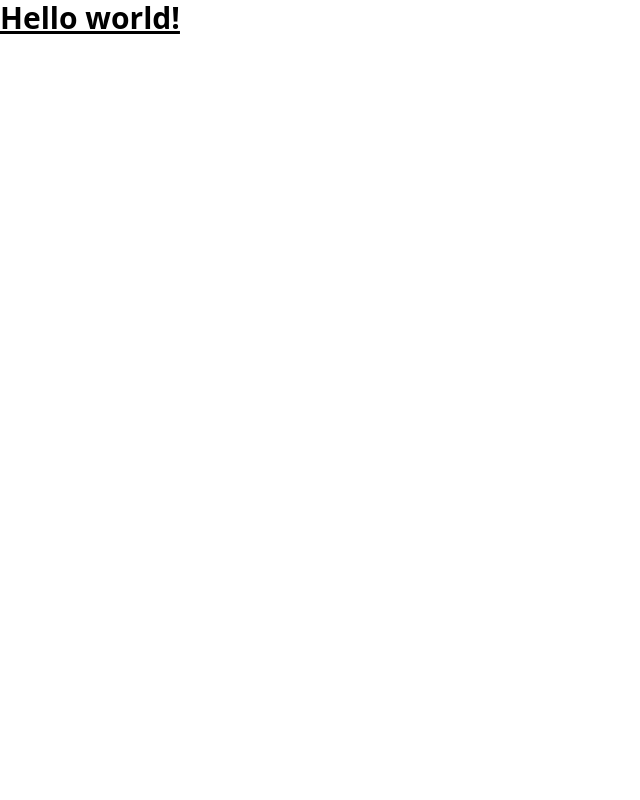
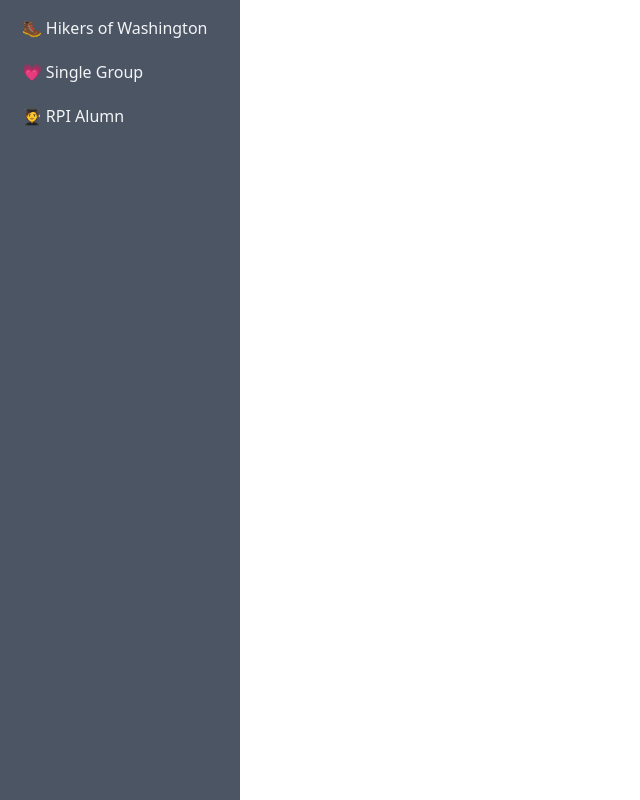
Before and after one commit to norbusonam/chatter, a React (Create React App) app in the folder frontend/: page / in a window 1280 px wide. Shown: the whole page, without its empty margins (0-640 px from the left). Built offline with nearby package versions, Linux system fonts and the light colour scheme.

Commit message:
sidebar with dummy data

```diff
--- a/frontend/package.json
+++ b/frontend/package.json
@@ -9,6 +9,7 @@
     "react": "^18.2.0",
     "react-dom": "^18.2.0",
     "react-scripts": "5.0.1",
+    "socket.io-client": "^4.5.1",
     "web-vitals": "^2.1.4"
   },
   "scripts": {
--- a/frontend/src/App.js
+++ b/frontend/src/App.js
@@ -1,9 +1,13 @@
+import RoomList from "./components/RoomList";
+
 function App() {
+
   return (
-    <h1 className="text-3xl font-bold underline">
-      Hello world!
-    </h1>
+    <div>
+      <RoomList/>
+    </div>
   );
+
 }
 
 export default App;
--- /dev/null
+++ b/frontend/src/components/RoomList.js
@@ -0,0 +1,32 @@
+import RoomListItem from "./RoomListItem";
+
+// TODO: room's shouldnt be hard coded
+const ROOMS = [
+  {
+    _id: 'a',
+    emoji: '🥾',
+    name: 'Hikers of Washington',
+  },
+  {
+    _id: 'b',
+    emoji: '💗',
+    name: 'Single Group',
+  },
+  {
+    _id: 'c',
+    emoji: '🧑‍🎓',
+    name: 'RPI Alumn',
+  }
+];
+
+export default function RoomList() {
+  return (
+    <div className="w-60 h-screen bg-gray-600 text-center px-1 pt-2">
+      {
+        ROOMS.map(room =>
+          <RoomListItem key={room._id} room={room} />
+        )
+      }
+    </div>
+  )
+}
--- /dev/null
+++ b/frontend/src/components/RoomListItem.js
@@ -0,0 +1,9 @@
+export default function RoomListItem({ room }) {
+
+  return (
+    <button className="w-11/12 text-gray-100 hover:bg-gray-700 transition-colors rounded-md p-2 text-left mb-1">
+      <p><span>{room.emoji}</span> {room.name}</p>
+    </button>
+  )
+
+}
```
